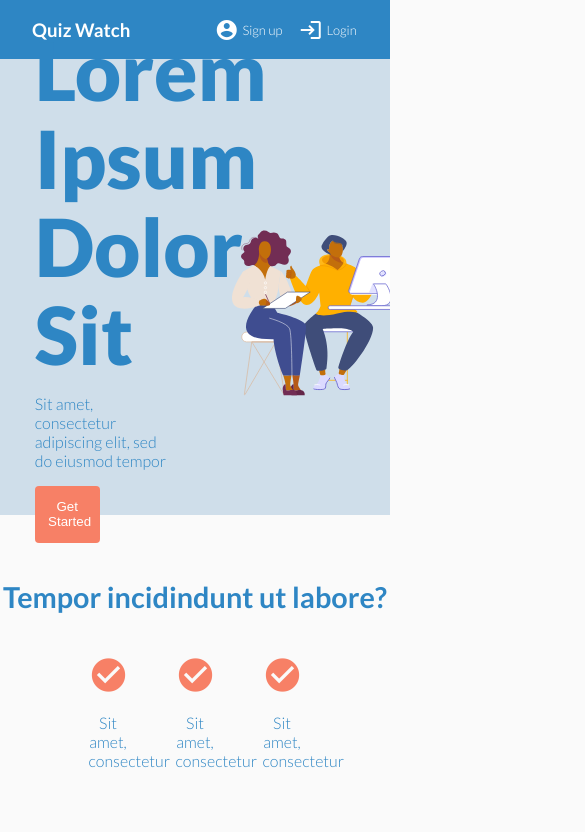
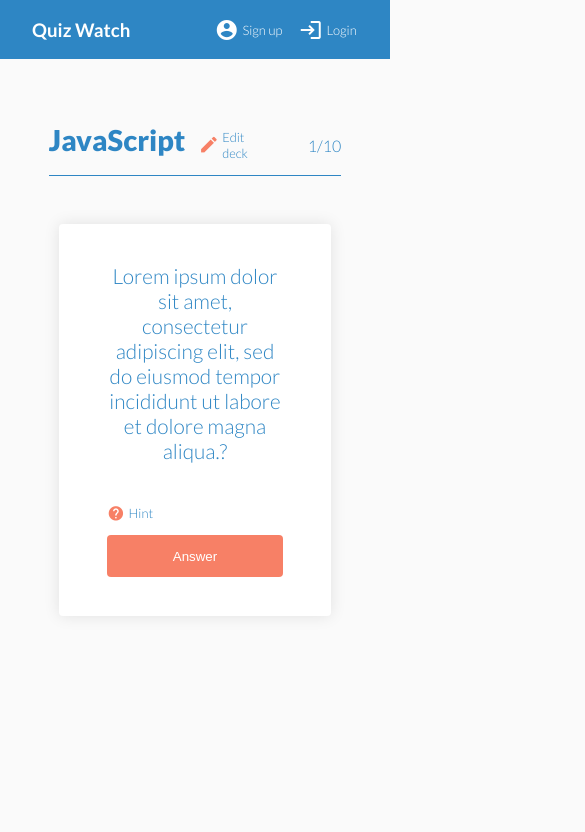
Before and after one commit to TypeSammy/quiz_watch, a website: page client/index.html in a window 390 px wide. Both pictures are taken after a click on the button "Get Started". Shown: the top 832 px of the page, 585 px wide, since content can reach past the window. Drawn offline with nearby package versions, Linux system fonts and the light colour scheme.

Commit message:
linked different pages together

```diff
--- a/client/index.html
+++ b/client/index.html
@@ -18,9 +18,9 @@
   <script type='text/javascript' src="https://cdn.jsdelivr.net/npm/axios/dist/axios.min.js"></script>
   <script src="./scripts/header_nav.js" defer></script>
   <script src="./scripts/landing.js" defer></script>
-  <script src="./scripts/category.js" defer></script>
+  <!-- <script src="./scripts/category.js" defer></script> -->
   <script src="./scripts/signup_login.js" defer></script>
-  <script src="./scripts/question_answer.js" defer></script>
+  <script src="./scripts/flashcards_QnA.js" defer></script>
   <script src="./scripts/edit_flashcards.js" defer></script>
   <script src="./scripts/edit_flashcard.js" defer></script>
 </head>
--- a/client/scripts/category.js
+++ /dev/null
@@ -1,33 +0,0 @@
-const categoryEdit = document.querySelector("#category")
-
-const Category = (() => {
-  function renderCategoryHeader() {
-    document.querySelector("#category-container").innerHTML = `
-      <ul class="category-header">
-        <div class="header-left">
-          <li><h2>JavaScript</h2></li>
-          <li class="material-icons edit" onClick="Category.render('edit')">edit</li>
-          <li class="edit edit-txt" onClick="Category.render('edit')">Edit deck</li>
-        </div>
-        <li>1/10</li>
-      </ul>
-    `
-  }
-  renderCategoryHeader()
-
-  function render(component) {
-    if (component === "edit") {
-      allFlashcards.classList.toggle("hide")
-      if (answerDisplay.classList.contains("hide") === false) {
-        answerDisplay.classList.toggle("hide")
-      } else if (questionDisplay.classList.contains("hide") === false) {
-        questionDisplay.classList.toggle("hide")
-      }
-    }
-  }
-
-  return {
-    render: render
-  }
-
-})()
--- /dev/null
+++ b/client/scripts/flashcards_QnA.js
@@ -0,0 +1,117 @@
+const categoryHeader = document.querySelector("#category-container")
+const answerDisplay = document.querySelector("#answer-display")
+const questionDisplay = document.querySelector("#question-display")
+
+const FlashcardsQA = (() => {
+  function renderCategoryHeader() {
+    document.querySelector("#category-container").innerHTML = `
+      <ul class="category-header">
+        <div class="header-left">
+          <li><h2>JavaScript</h2></li>
+          <li class="material-icons edit" onClick="FlashcardsQA.render('editCat')">edit</li>
+          <li class="edit edit-txt" onClick="FlashcardsQA.render('editCat')">Edit deck</li>
+        </div>
+        <li>1/10</li>
+      </ul>
+    `
+  }
+  function question() {
+    document.querySelector("#question-display").innerHTML = `
+      <section class="question-display-container">
+        <div class="question">Lorem ipsum dolor sit amet, consectetur adipiscing elit, sed do eiusmod tempor incididunt ut labore et dolore magna aliqua.?</div>
+        <div class="hint">
+          <span class="material-icons">help</span><div class="hint">Hint</div>
+        </div>
+        <button onClick="FlashcardsQA.render('answer')">Answer</button>
+      </section>
+    `
+  }
+  function answer() {
+    document.querySelector("#answer-display").innerHTML = `
+      <div class="question-display-container">
+        <p class="answer">Answer here</p>
+        <div class="reminder">
+          <p>How difficult did you find this question?</p>
+          <div class="reminder-btn">
+            <button class="easy-btn" onClick="FlashcardsQA.render('easy')">Easy</button>
+            <button class="medium-btn" onClick="FlashcardsQA.render('medium')">Medium</button>
+            <button class="hard-btn" onClick="FlashcardsQA.render('hard')">Hard</button>
+          </div>
+        </div>
+      </div>
+    `
+  }
+  renderCategoryHeader()
+  question()
+  answer()
+  categoryHeader.classList.toggle("hide")
+  questionDisplay.classList.toggle("hide")
+  answerDisplay.classList.toggle("hide")
+
+  function render(component) {
+    if (component === "editCat") {
+      allFlashcards.classList.toggle("hide")
+      if (answerDisplay.classList.contains("hide")) {
+        answerDisplay.classList.toggle("hide")
+      } else if (questionDisplay.classList.contains("hide")) {
+        questionDisplay.classList.toggle("hide")
+      }
+    }
+    // if statement for time buttons
+    if (component === "answer") {
+      questionDisplay.classList.toggle("hide")
+      answerDisplay.classList.toggle("hide")
+    } else if (component === "easy" || "medium" || "hard") {
+      questionDisplay.classList.toggle("hide")
+      answerDisplay.classList.toggle("hide")
+      const time = component
+      // timeFunction(time) => call on timelord's time function
+    }
+  }
+
+  return {
+    render: render
+  }
+
+})()
+
+// const Category = (() => {
+
+
+//   function render(component) {
+//     if (component === "edit") {
+//       allFlashcards.classList.toggle("hide")
+//       if (answerDisplay.classList.contains("hide") === false) {
+//         answerDisplay.classList.toggle("hide")
+//       } else if (questionDisplay.classList.contains("hide") === false) {
+//         questionDisplay.classList.toggle("hide")
+//       }
+//     }
+//   }
+//   return {
+//     render: render
+//   }
+// })()
+
+// const Flashcard = (() => {
+
+//   // questionDisplay.classList.toggle("hide")
+//   // answerDisplay.classList.toggle("hide")
+
+//   function render(component) {
+
+//     if (component === "answer") {
+//       questionDisplay.classList.toggle("hide")
+//       answerDisplay.classList.toggle("hide")
+//     } else if (component === "easy" || "medium" || "hard") {
+//       questionDisplay.classList.toggle("hide")
+//       answerDisplay.classList.toggle("hide")
+//       const time = component
+//       // timeFunction(time) => call on timelord's time function
+//     }
+//   }
+
+//   return {
+//     render: render
+//   }
+// })()
--- a/client/scripts/landing.js
+++ b/client/scripts/landing.js
@@ -1,12 +1,13 @@
 const landingPage = document.querySelector("#landing-page")
 
+const LandingPage = (() => {
   function renderLandingPage() {
     document.querySelector("#landing-page").innerHTML = `
       <section id="main-strip" class="main-strip">
         <div class="main-copy">
           <h1>Lorem Ipsum Dolor Sit</h1>
           <p>Sit amet, consectetur adipiscing elit, sed do eiusmod tempor</p>
-        <button class="get-started-btn" onClick="Flashcard.render('answer')">Get Started</button>
+          <button class="get-started-btn" onClick="LandingPage.render()">Get Started</button>
         </div>
         <div class="main-img">
           <img src="./assets/character 16 crop.svg" alt="two people studying">
@@ -41,3 +42,17 @@ function renderLandingPage() {
     `
   }
   renderLandingPage()
+  function render(component) {
+    // if (/* user is not logged in */) {
+    //   // signup.classList.toggle("hide")
+    // } else {
+      landingPage.classList.toggle("hide")
+      categoryHeader.classList.toggle("hide")
+      questionDisplay.classList.toggle("hide")
+    // }
+
+  }
+  return {
+    render: render
+  }
+})()
--- a/client/scripts/question_answer.js
+++ /dev/null
@@ -1,52 +0,0 @@
-const answerDisplay = document.querySelector("#answer-display")
-const questionDisplay = document.querySelector("#question-display")
-
-const Flashcard = (() => {
-  function question() {
-    document.querySelector("#question-display").innerHTML = `
-      <section class="question-display-container">
-        <div class="question">Lorem ipsum dolor sit amet, consectetur adipiscing elit, sed do eiusmod tempor incididunt ut labore et dolore magna aliqua.?</div>
-        <div class="hint">
-          <span class="material-icons">help</span><div class="hint">Hint</div>
-        </div>
-        <button onClick="Flashcard.render('answer')">Answer</button>
-      </section>
-    `
-  }
-  function answer() {
-    document.querySelector("#answer-display").innerHTML = `
-      <div class="question-display-container">
-        <p class="answer">Answer here</p>
-        <div class="reminder">
-          <p>How difficult did you find this question?</p>
-          <div class="reminder-btn">
-            <button class="easy-btn" onClick="Flashcard.render('easy')">Easy</button>
-            <button class="medium-btn" onClick="Flashcard.render('medium')">Medium</button>
-            <button class="hard-btn" onClick="Flashcard.render('hard')">Hard</button>
-          </div>
-        </div>
-      </div>
-    `
-  }
-  question()
-  answer()
-  questionDisplay.classList.toggle("hide")
-  answerDisplay.classList.toggle("hide")
-
-  function render(component) {
-
-    if (component === "answer") {
-      questionDisplay.classList.toggle("hide")
-      answerDisplay.classList.toggle("hide")
-    } else if (component === "easy" || "medium" || "hard") {
-      questionDisplay.classList.toggle("hide")
-      answerDisplay.classList.toggle("hide")
-      const time = component
-      // timeFunction(time) => call on timelord's time function
-    }
-  }
-
-  return {
-    render: render
-  }
-})()
```
Lines whose indentation alone changed are shown as unchanged.
